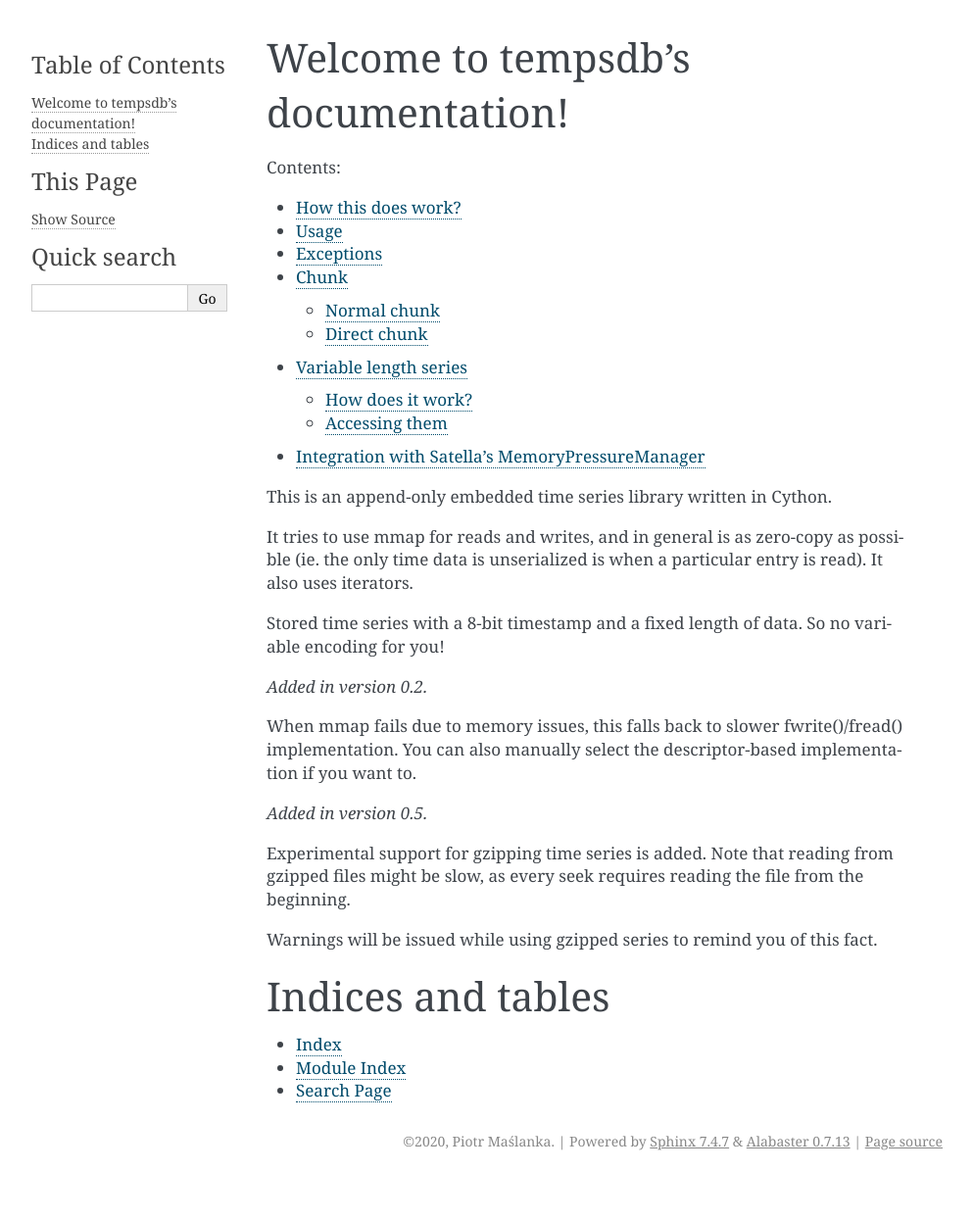
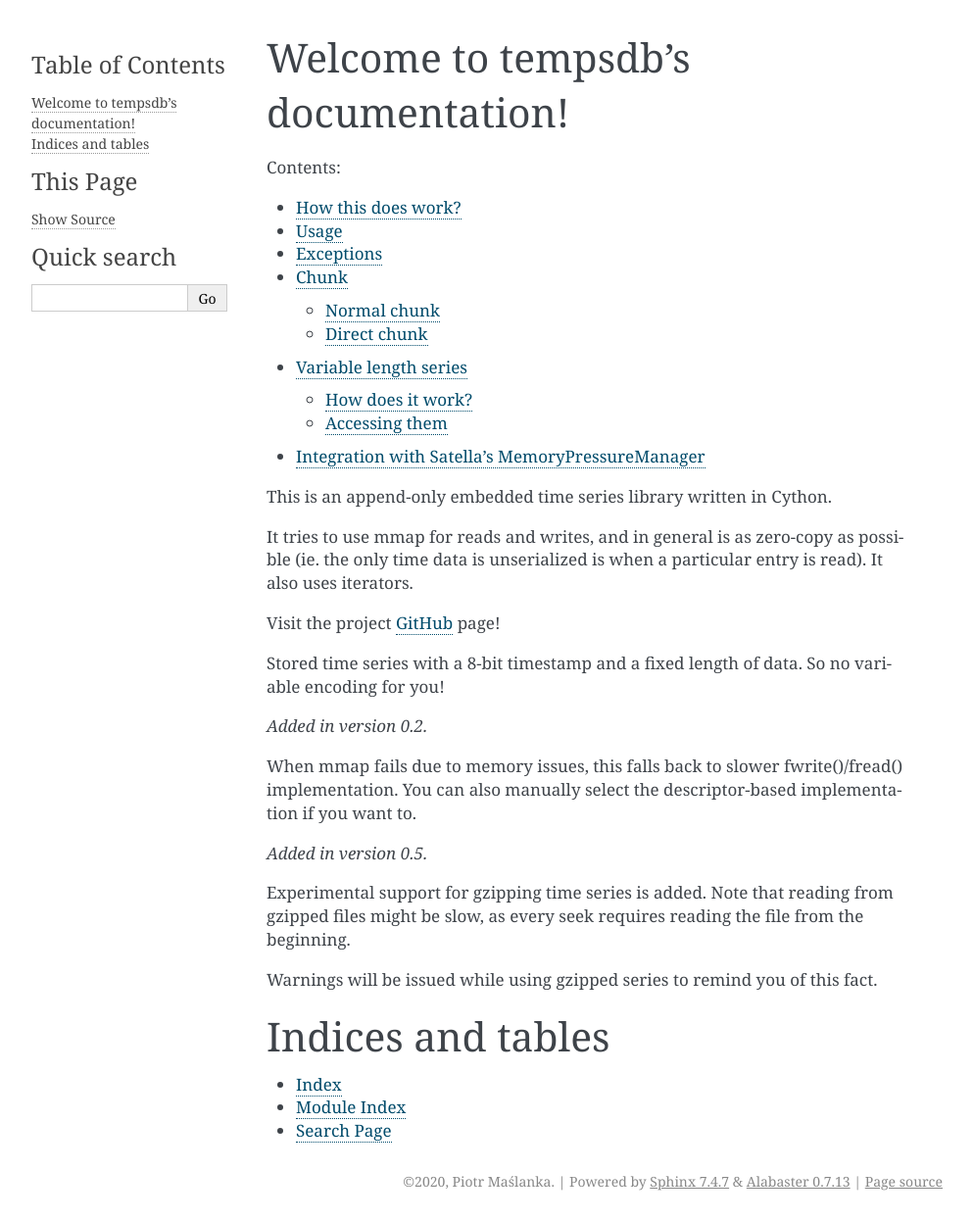
Before and after one commit to smok-serwis/tempsdb, a Sphinx documentation site: the page built from docs/index.rst, in a window 1280 px wide. Shown: the whole page at 98% size, without its empty margins (148-1141 px from the left). Built offline with Sphinx 7.4.7, drawn with Linux system fonts in a browser that asks for light colours; before the commit the page ends 1204 px from its top, so only the background shows below that.

Commit message:
added a link to project's github page

```diff
--- a/docs/index.rst
+++ b/docs/index.rst
@@ -16,6 +16,10 @@ This is an append-only embedded time series library written in Cython.
 It tries to use mmap for reads and writes, and in general is as zero-copy as possible (ie. the
 only time data is unserialized is when a particular entry is read). It also uses
 iterators.
+
+Visit the project GitHub_ page!
+
+.. _GitHub: https://github.com/smok-serwis/tempsdb
 
 Stored time series with a 8-bit timestamp and a fixed length of data.
 So no variable encoding for you!
```
